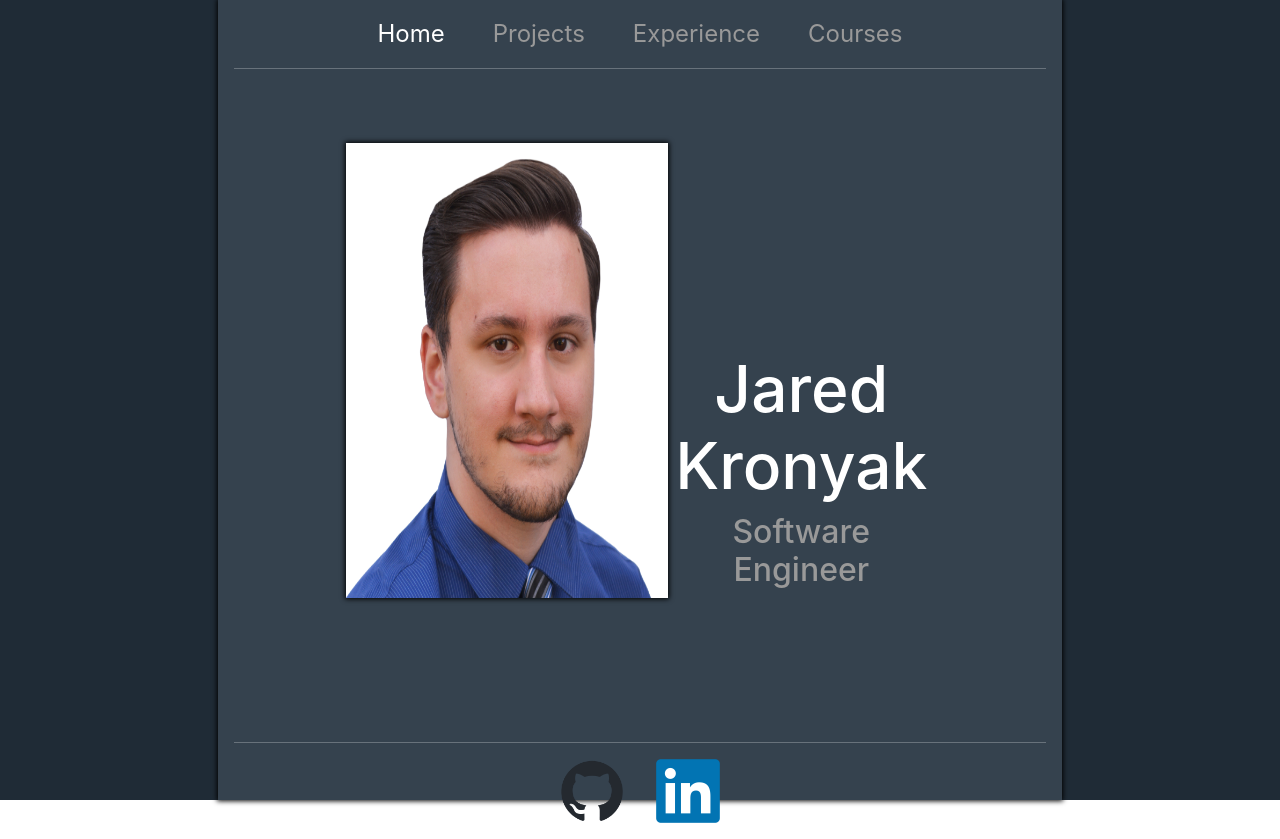
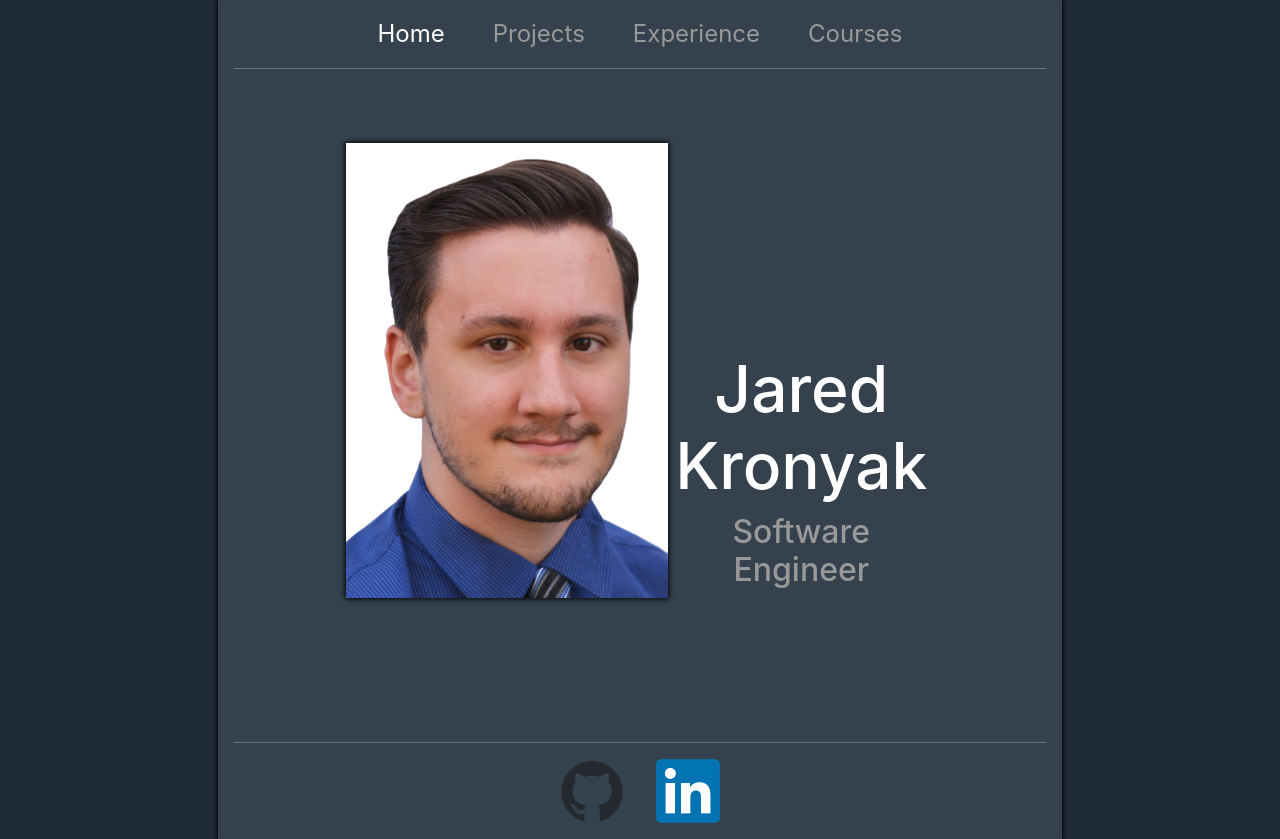
Before and after one commit to jkronyak/portfolio, a React (Create React App) app in the folder my-app/: page / in a window 1280 px wide. Built offline with nearby package versions, Linux system fonts and the light colour scheme; the HTML template or start-up script is replaced by a standard one.

Commit message:
More css adjustments to make footer fixed size

```diff
--- a/my-app/public/index.html
+++ b/my-app/public/index.html
@@ -24,7 +24,7 @@
       work correctly both with client-side routing and a non-root public URL.
       Learn how to configure a non-root public URL by running `npm run build`.
     -->
-    <title>React App</title>
+    <title>Jared Kronyak</title>
   </head>
   <body>
     <noscript>You need to enable JavaScript to run this app.</noscript>
--- a/my-app/src/App.css
+++ b/my-app/src/App.css
@@ -2,9 +2,10 @@
   text-align: center;
   background-color: #1f2b36;
   /* position: absolute; */
-  height: 100vh;
+  /* height: 100vh; */
   width: 100%;
   color: white;
+  min-height: 100vh;
 
 }
 
@@ -14,10 +15,14 @@
 }
 
 .App-body {
+	display: grid;
+	grid-template-columns:100%;
+
 	background-color: #35424E;
 	width: 66%;
 	margin: auto;
-	height: 100%;
+	padding: 0;
+	min-height: 100vh;
 	box-shadow: 0 0 5px 1px rgb(0, 0, 0);
 
 }
@@ -51,3 +56,13 @@
     transform: rotate(360deg);
   }
 }
+
+.hidden-span {
+	color: #90a8ff;
+	clip: rect(1px, 1px, 1px, 1px);
+	height: 1px;
+	overflow: hidden;
+	position: absolute;
+	white-space: nowrap;
+	width: 1px;
+}
--- a/my-app/src/Home.css
+++ b/my-app/src/Home.css
@@ -1,6 +1,7 @@
 #headshot {
+	object-fit: cover;
     max-width: 45%;
-    max-height: 45%;
+    max-height: 100%;
     /* border-color: black;
     border-width: 4px;
     border-style: solid;
--- a/my-app/src/components/Footer.tsx
+++ b/my-app/src/components/Footer.tsx
@@ -7,9 +7,11 @@ const Footer = () => {
 		<div className='footer-div'>
 			<hr></hr>
 			<a href='https://github.com/jkronyak'>
+				<span className='hidden-span'>GitHub</span>
 				<img src="./img/github-mark.png"/>
 			</a>
 			<a href='https://www.linkedin.com/in/jared-kronyak/'>
+				<span className='hidden-span'>LinkedIn</span>
 				<img src="./img/linkedin-logo.png"/>
 			</a>
 		</div>
```
